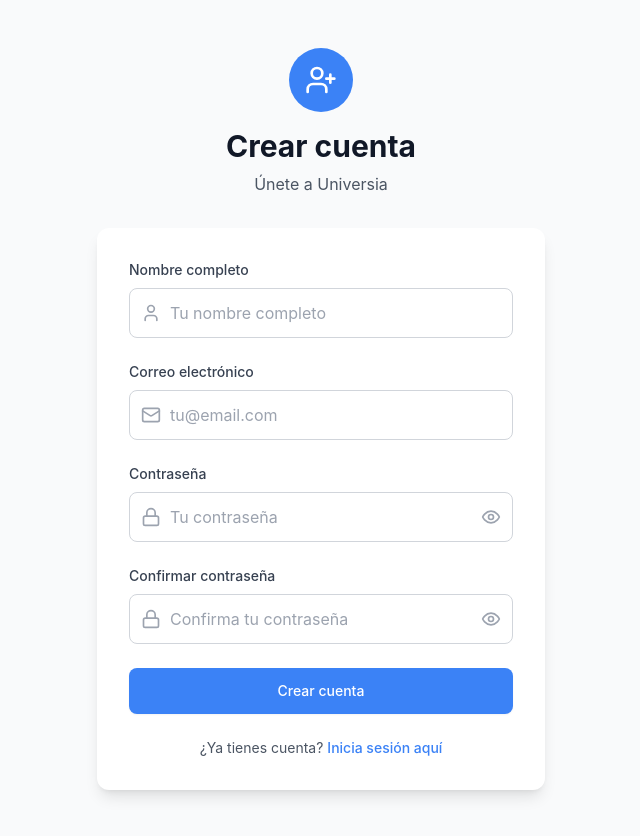
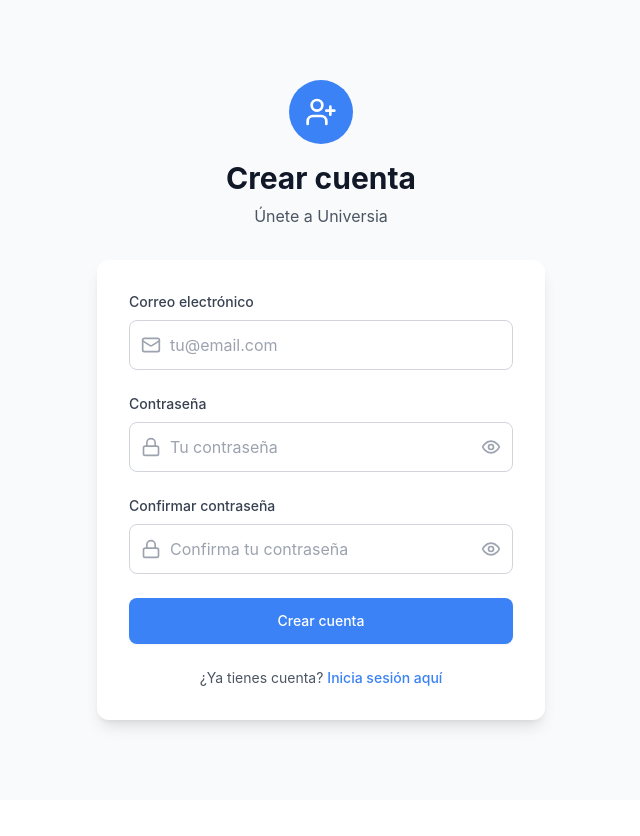
Before and after one commit to GovLabSabana/Universia, a React (Vite) app in the folder Frontend/: page /register in a window 1280 px wide. Shown: the whole page, without its empty margins (319-959 px from the left). After the commit the page ends 800 px from the top, so only its background shows below. Built offline with nearby package versions, Linux system fonts and the light colour scheme; no server answers; the HTML template or start-up script is replaced by a standard one.

Commit message:
conexion

```diff
--- a/Frontend/src/pages/Register.jsx
+++ b/Frontend/src/pages/Register.jsx
@@ -49,37 +49,6 @@
         {/* Formulario */}
         <div className="bg-white p-8 rounded-xl shadow-lg">
           <form className="space-y-6" onSubmit={handleSubmit(onSubmit)}>
-            {/* Nombre completo */}
-            <div>
-              <label htmlFor="name" className="block text-sm font-medium text-gray-700 mb-2">
-                Nombre completo
-              </label>
-              <div className="relative">
-                <div className="absolute inset-y-0 left-0 pl-3 flex items-center pointer-events-none">
-                  <User className="h-5 w-5 text-gray-400" />
-                </div>
-                <input
-                  id="name"
-                  type="text"
-                  autoComplete="name"
-                  className={`block w-full pl-10 pr-3 py-3 border rounded-lg focus:outline-none focus:ring-2 focus:ring-primary-500 focus:border-primary-500 transition-colors ${
-                    errors.name ? 'border-red-500' : 'border-gray-300'
-                  }`}
-                  placeholder="Tu nombre completo"
-                  {...register('name', {
-                    required: 'El nombre es obligatorio',
-                    minLength: {
-                      value: 2,
-                      message: 'El nombre debe tener al menos 2 caracteres'
-                    }
-                  })}
-                />
-              </div>
-              {errors.name && (
-                <p className="mt-1 text-sm text-red-600">{errors.name.message}</p>
-              )}
-            </div>
-
             {/* Email */}
             <div>
               <label htmlFor="email" className="block text-sm font-medium text-gray-700 mb-2">
--- a/Frontend/src/services/api.js
+++ b/Frontend/src/services/api.js
@@ -48,18 +48,14 @@
 
   // Registro
   register: (userData) => {
-    return api.post('/auth/register', userData)
+    return api.post('/auth/signup', userData)
   },
 
   // Obtener perfil del usuario
   getProfile: () => {
-    return api.get('/profile')
+    return api.get('/auth/user')
   },
 
-  // Refresh token (si está implementado en el backend)
-  refreshToken: () => {
-    return api.post('/auth/refresh')
-  },
 
   // Logout (si está implementado en el backend)
   logout: () => {
```
Also changed, not shown: 1 other file (tests, documents, lock files or other folders).
